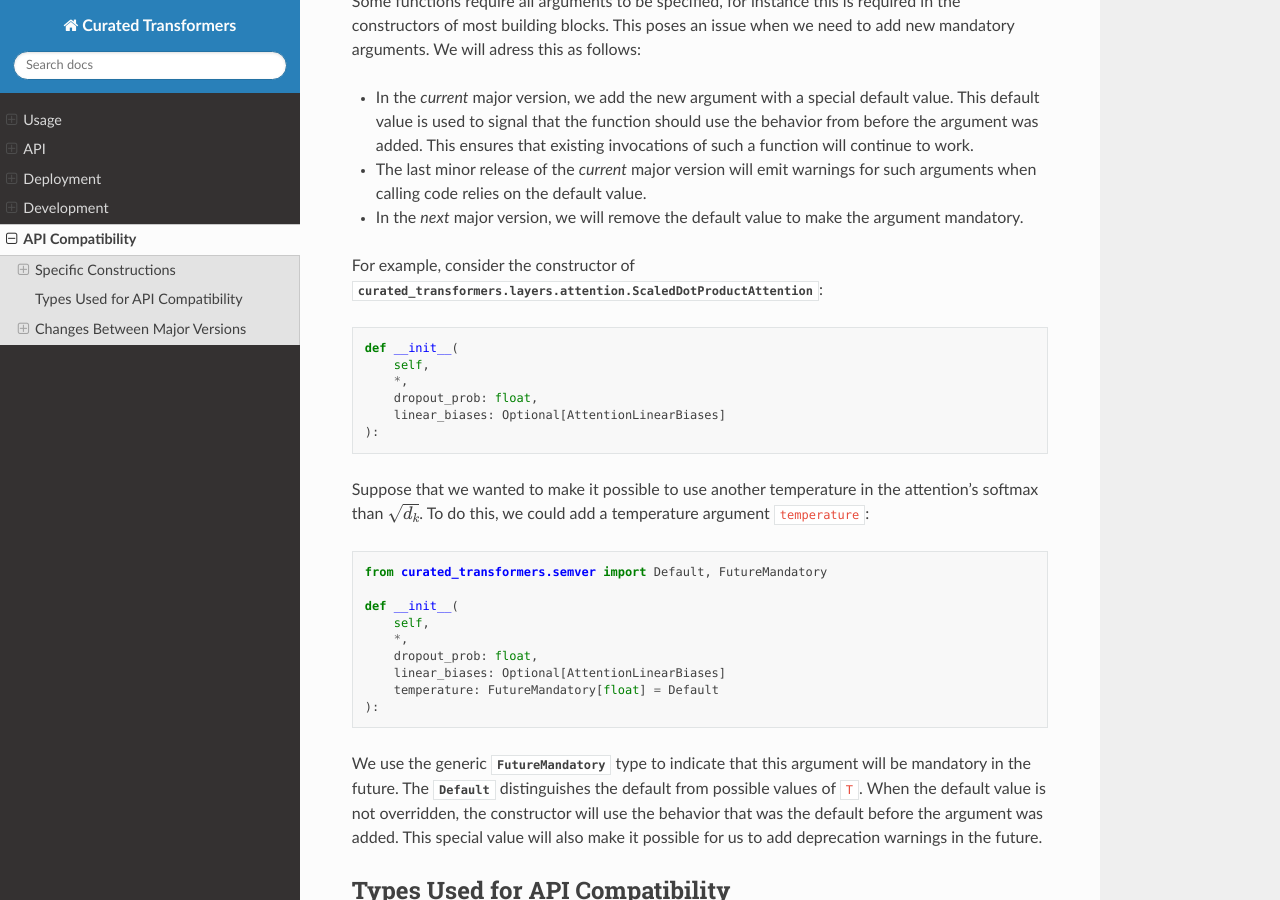
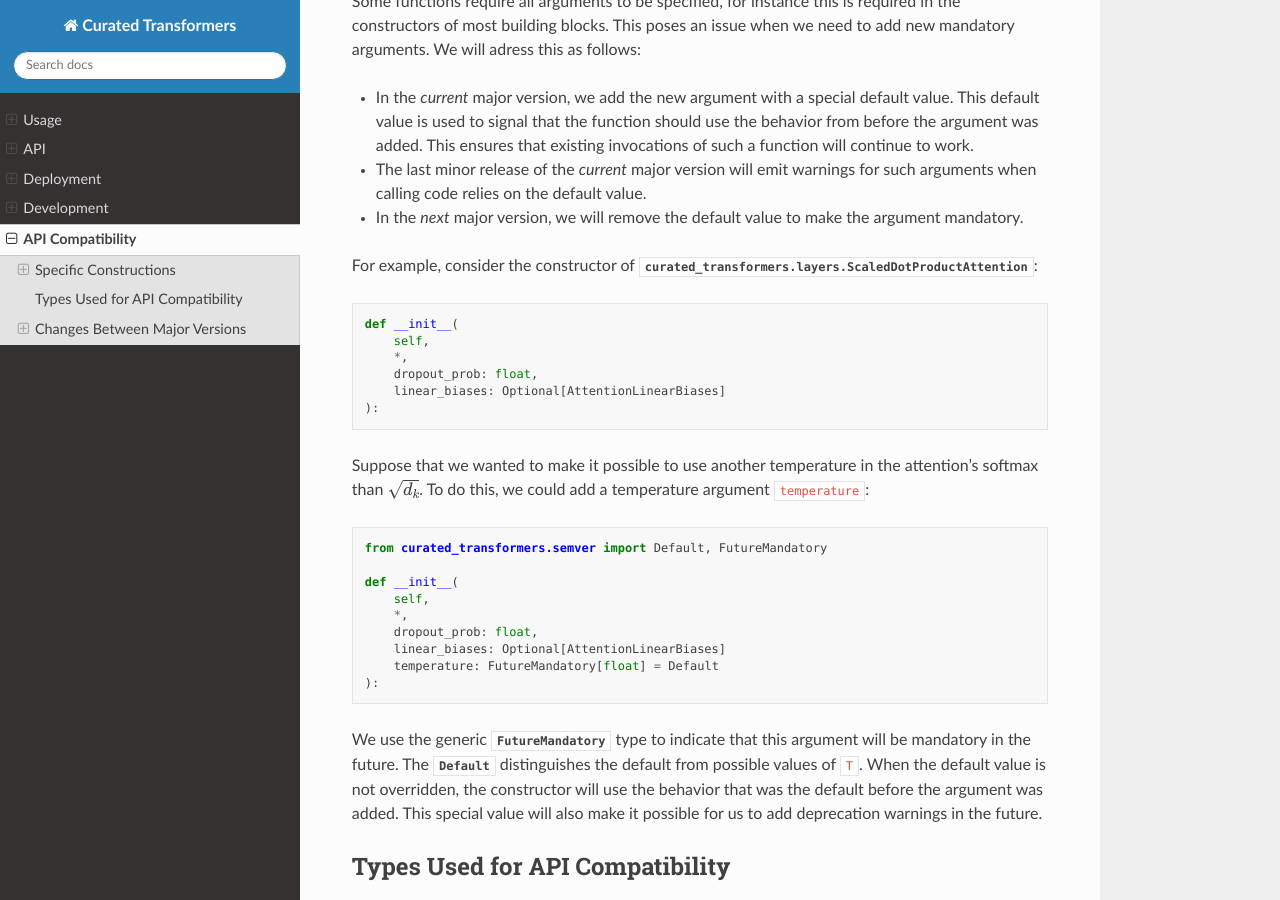
Before and after one commit to explosion/curated-transformers, a Sphinx documentation site: the page built from docs/source/api-compat.rst, in a window 1280 px wide and 900 px high, scrolled down 928 px. Built offline with Sphinx 7.4.7 and the Read the Docs theme 2.0.0, drawn with Linux system fonts in a browser that asks for light colours.

Commit message:
Fix more imports

```diff
--- a/docs/source/api-compat.rst
+++ b/docs/source/api-compat.rst
@@ -57,7 +57,7 @@ we need to add new mandatory arguments. We will adress this as follows:
   the argument mandatory.
 
 For example, consider the constructor of
-:py:class:`curated_transformers.layers.attention.ScaledDotProductAttention`:
+:py:class:`curated_transformers.layers.ScaledDotProductAttention`:
 
 .. code-block:: python
 
--- a/docs/source/decoders.rst
+++ b/docs/source/decoders.rst
@@ -43,7 +43,7 @@ Downloading
 
 Each decoder type provides a ``from_hf_hub`` function that will load a model
 from Hugging Face Hub. If you want to load a decoder without committing to a
-specific decoder type, you can use the :class:`~.auto_model.AutoDecoder`
+specific decoder type, you can use the :class:`~.AutoDecoder`
 class. This class also provides a ``from_hf_hub`` method but will try to infer
 the correct type automatically.
 
--- a/docs/source/deployment.rst
+++ b/docs/source/deployment.rst
@@ -81,7 +81,7 @@ The previous section describes how we can trace a model. In some cases, it can b
 difficult to provide a working argument tuple to |torch.jit.trace|_. Suppose
 that we would like to trace a decoder with an attention mask and positions, but
 without using a cache. In the
-:py:class:`~curated_transformers.models.module.DecoderModule` API, the ``cache``
+:py:class:`~curated_transformers.models.DecoderModule` API, the ``cache``
 argument is interspersed between the ``attention_mask`` and ``positions``
 arguments. This turns out to be problematic since we cannot pass ``None``
 arguments to the |torch.jit.trace|_ function. While |torch.jit.trace|_ provides an
--- a/docs/source/encoders.rst
+++ b/docs/source/encoders.rst
@@ -47,7 +47,7 @@ Downloading
 
 Each encoder type provides a ``from_hf_hub`` function that will load a model
 from Hugging Face Hub. If you want to load an encoder without committing to a
-specific encoder type, you can use the :class:`~.auto_model.AutoEncoder`
+specific encoder type, you can use the :class:`~.AutoEncoder`
 class. This class also provides a ``from_hf_hub`` method but will try to infer
 the correct type automatically.
 
```
